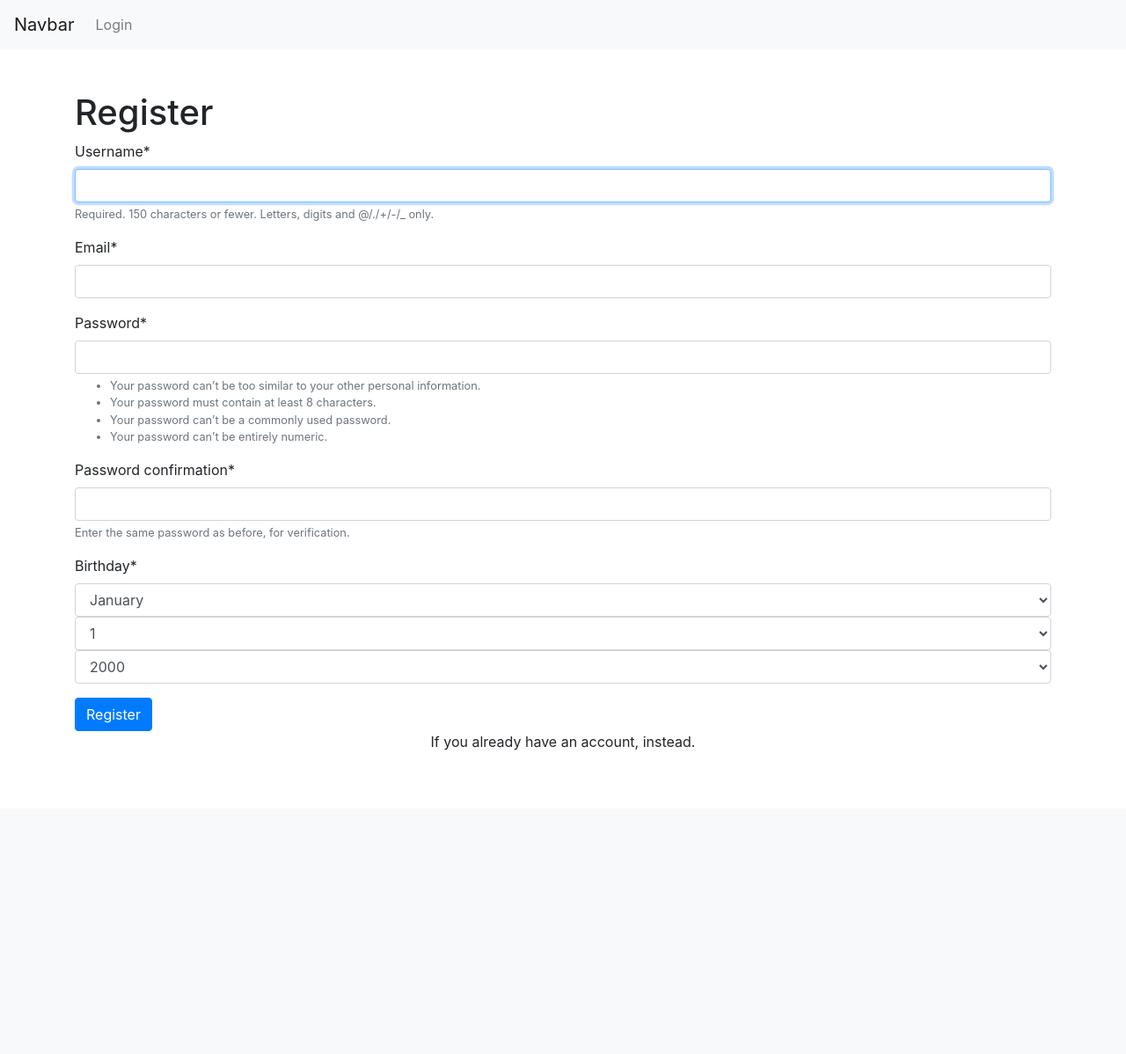
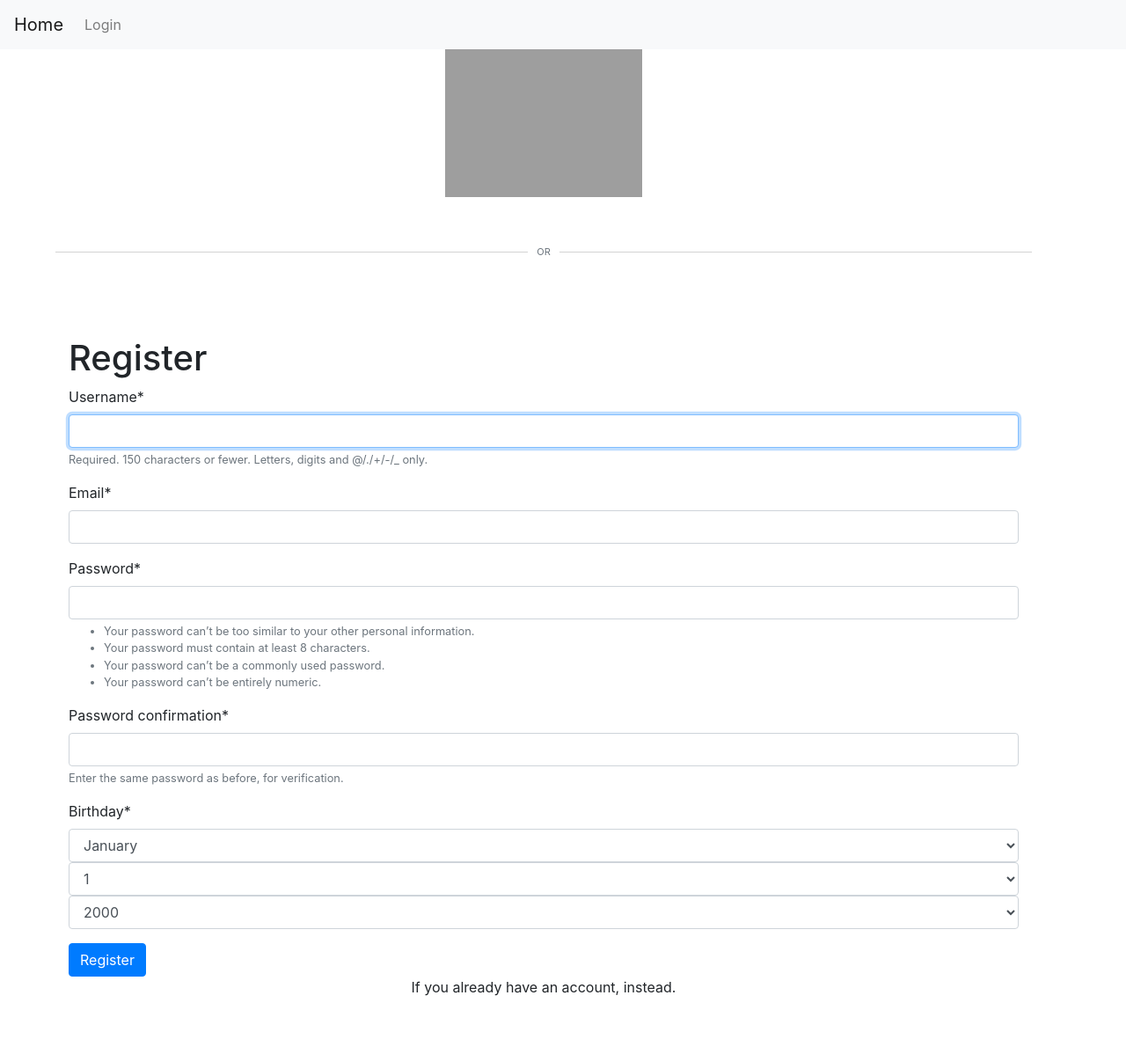
Before and after one commit to Khailas12/Blog-Website, a Django app: page /register in a window 1280 px wide. Shown: the whole page at 88% size. Before the commit the page ends 853 px from the top, so only its background shows below. Run offline with Django 3.2, Linux system fonts and the light colour scheme; some libraries are stand-ins or nearby versions; grey boxes are pictures that could not be loaded.

Commit message:
google auth set

```diff
--- a/templates/navbar.html
+++ b/templates/navbar.html
@@ -1,10 +1,14 @@
 <nav class="navbar navbar-expand-lg navbar-light bg-light">
-    <a class="navbar-brand" href="#">Navbar</a>
+    <a class="navbar-brand" href="/">
+        Home
+    </a>
     <button class="navbar-toggler" type="button" data-toggle="collapse" data-target="#navbarText" aria-controls="navbarText" aria-expanded="false" aria-label="Toggle navigation">
+
       <span class="navbar-toggler-icon"></span>
     </button>
     <div class="collapse navbar-collapse" id="navbarText">
       <ul class="navbar-nav mr-auto">
+
         {% if user.is_authenticated %}
 
         <li class="nav-item">
--- a/templates/register/register.html
+++ b/templates/register/register.html
@@ -3,12 +3,36 @@
 {% block content %}
 
 {% load crispy_forms_tags %}
+{% load socialaccount %}
+{% load static %}
+
+<div class="container mx-5">
+
+
+    <div class=" signin text-center">
+
+      <a href="{% provider_login_url 'google' %}" class="text-dark">
+          <img src="{% static 'btn_google_signin_light_normal_web@2x.png' %}" style="width:14rem; height:auto;">
+        </a>
+
+    </div>
+
+    <br><br>
+
+    <div style="width: 100%; height: 15px; border-bottom: 1px solid lightgray; text-align: center">
+      <span class="text-muted" style="margin-top:-15% !important; font-size: 11px; background-color: white; padding: 0px 10px;">
+        OR
+      </span>
+    </div>
+
+    <br><br>
 
 <div class='container py-5'>
     <h1>Register</h1>
     <form method='POST'>
         {% csrf_token %}
         {{ register_form|crispy }}
+
         <button class='btn btn-primary' type='submit'>Register</button>
 
     </form>
```
Also changed, not shown: main/settings.py (+8 -16 lines), db.sqlite3.
